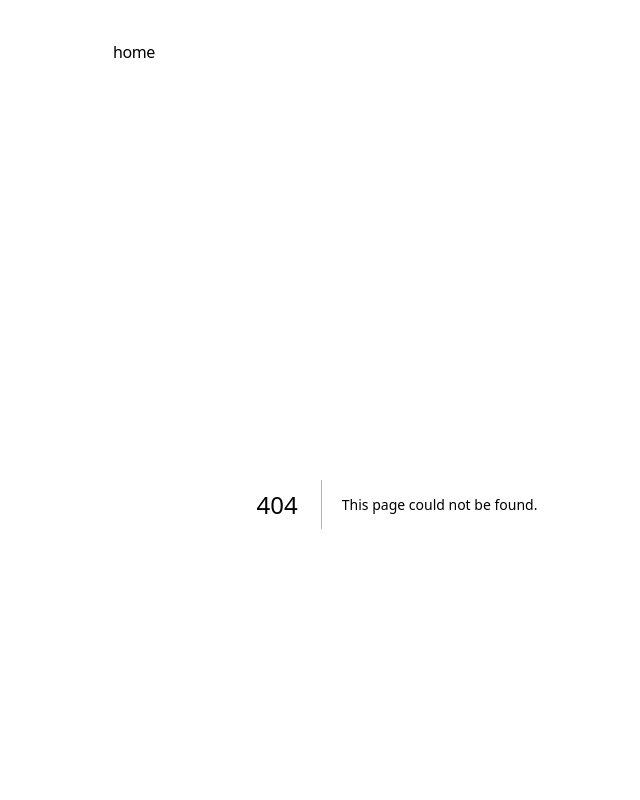
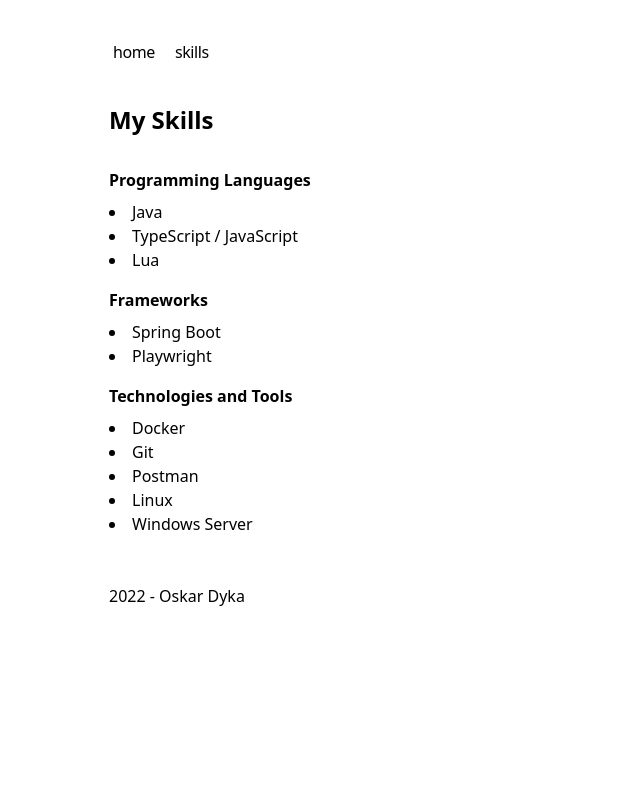
Before and after one commit to TeksuSiK/homepage, a Next.js app: page /skills in a window 1280 px wide. Before the commit this address had no page. Shown: the top 800 px of the page, without its empty margins (243-883 px from the left). Built offline with nearby package versions, Linux system fonts and the light colour scheme.

Commit message:
Create skills page

```diff
--- a/app/navbar.tsx
+++ b/app/navbar.tsx
@@ -3,6 +3,10 @@
 const navItems = {
     '/': {
         name: 'home',
+    },
+
+    '/skills': {
+        name: 'skills',
     },
 }
 
--- a/app/page.tsx
+++ b/app/page.tsx
@@ -1,9 +1,9 @@
 export default function Home() {
     return (
         <div>
-            <div className="mb-8 text-2xl font-semibold">Oskar Dyka</div>
+            <div className="mb-8 text-2xl font-semibold">About me</div>
             <div className="mb-4">
-                <div className="mb-2">
+                <div className="mb-4">
                     Hi, I’m Oskar from Poland, and I’ve been programming as a
                     hobby for about five years. For the past few months, I’ve
                     been working as a QA Engineer at a software house, where I
--- /dev/null
+++ b/app/skills/page.tsx
@@ -0,0 +1,41 @@
+export default function Skills() {
+    return (
+        <div>
+            <div className="mb-8 text-2xl font-semibold">My Skills</div>
+
+            <div className="mb-4">
+                <div className="mb-2 font-semibold">Programming Languages</div>
+                <div className="mb-4">
+                    <ul className="list-disc list-inside">
+                        <li>Java</li>
+                        <li>TypeScript / JavaScript</li>
+                        <li>Lua</li>
+                    </ul>
+                </div>
+            </div>
+
+            <div className="mb-4">
+                <div className="mb-2 font-semibold">Frameworks</div>
+                <div className="mb-4">
+                    <ul className="list-disc list-inside">
+                        <li>Spring Boot</li>
+                        <li>Playwright</li>
+                    </ul>
+                </div>
+            </div>
+
+            <div className="mb-4">
+                <div className="mb-2 font-semibold">Technologies and Tools</div>
+                <div>
+                    <ul className="list-disc list-inside">
+                        <li>Docker</li>
+                        <li>Git</li>
+                        <li>Postman</li>
+                        <li>Linux</li>
+                        <li>Windows Server</li>
+                    </ul>
+                </div>
+            </div>
+        </div>
+    )
+}
```
